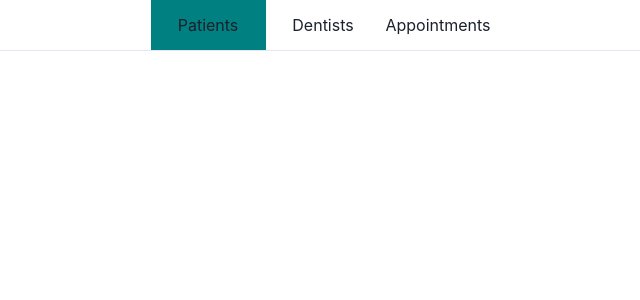
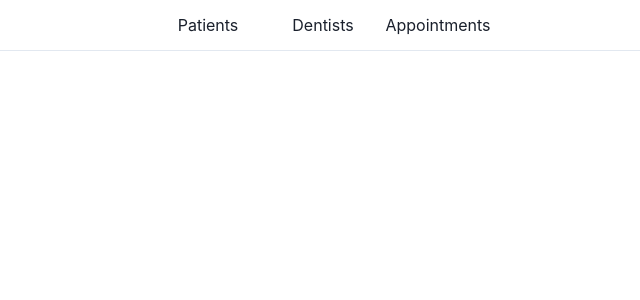
Before and after one commit to abigail221b/dental_clinic, a React (Create React App) app in the folder dentalclinic_frontend/: page / in a window 1280 px wide. Shown: the top 300 px of the page, without its empty margins (317-957 px from the left). Built offline with nearby package versions, Linux system fonts and the light colour scheme.

Commit message:
Change initial state

```diff
--- a/dentalclinic_frontend/src/App.js
+++ b/dentalclinic_frontend/src/App.js
@@ -11,7 +11,7 @@ const dashboard = {
 
 function App() {
 
-	const [selectedDashboard, setSelectedDashboard] = useState(dashboard.PATIENTS);
+	const [selectedDashboard, setSelectedDashboard] = useState(null);
 
 	return (
 		<ChakraProvider>
```
